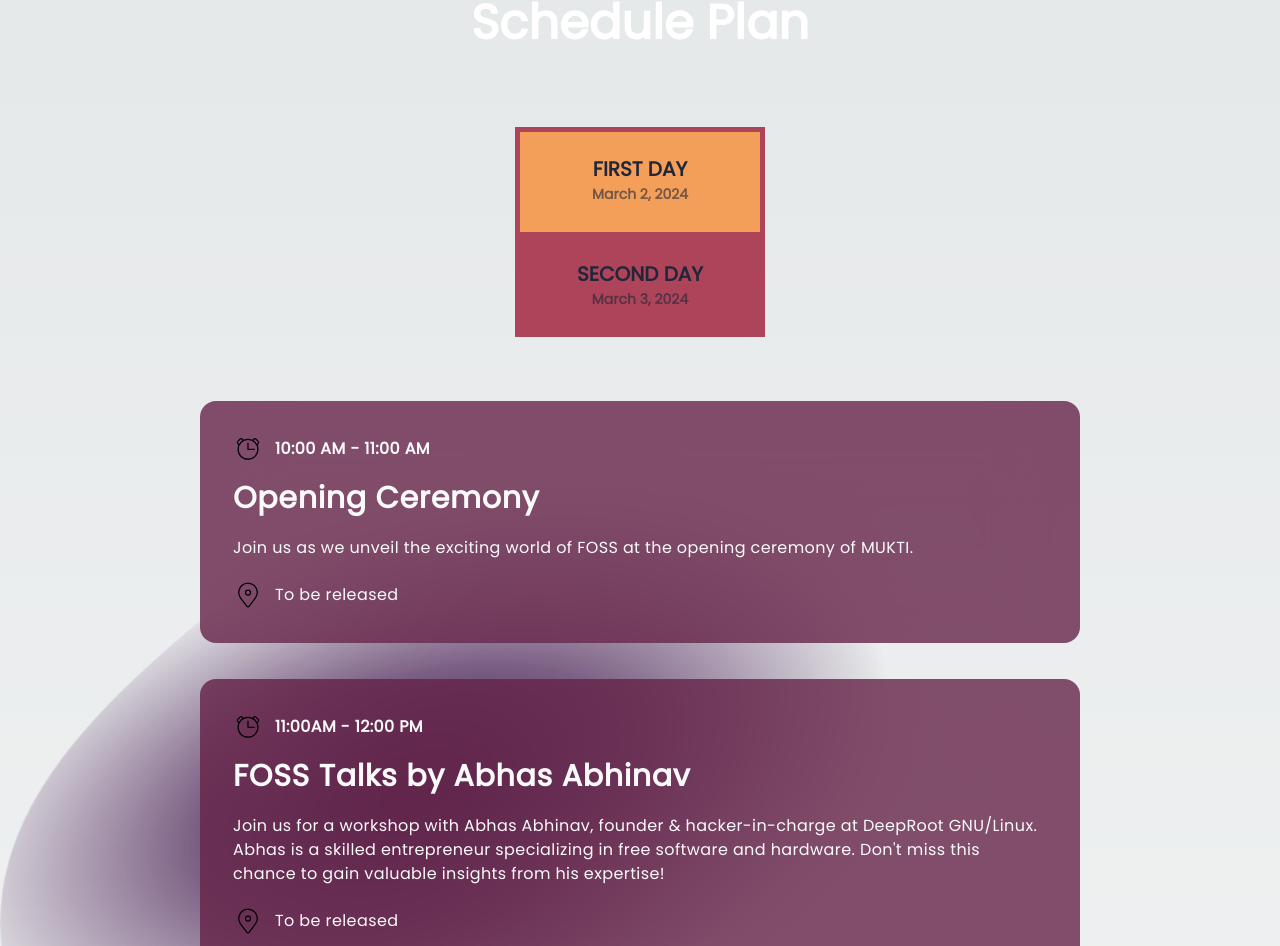
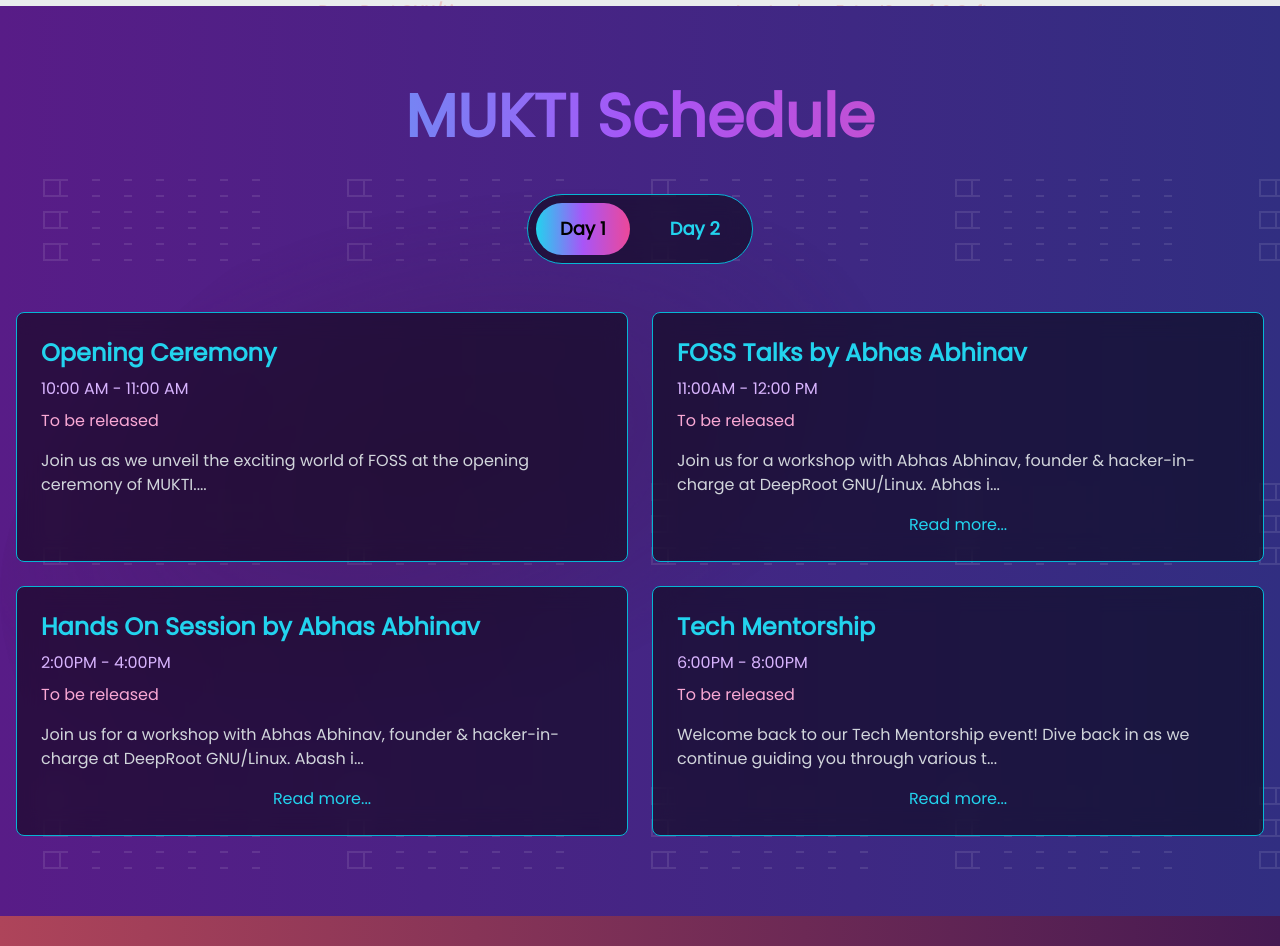
Before and after one commit to anand06amar/MUKTI, a Next.js app: page / in a window 1280 px wide. Shown: the part 1854-2800 px from the top of the page. Built offline with nearby package versions, Linux system fonts and the light colour scheme; no server answers.

Commit message:
changed schedule

```diff
--- a/src/app/page.tsx
+++ b/src/app/page.tsx
@@ -11,6 +11,7 @@
 import TimeLine from "@/components/timeline/TimeLine";
 import { Card } from "@/components/speakers/Card";
 import { Card2 } from "@/components/speakers/Card2";
+import Timeline from "@/components/timeline/TimeLine";
 
 
 export default function Home() {
@@ -19,12 +20,14 @@
       <NavbarFloat />
       <Hero />
       <Counter />
-      <div className="flex relative justify-center text-3xl lg:text-5xl font-bold font-lalezar z-40">Our Speakers</div>
-      <div className="flex flex-col lg:flex-row justify-center gap-y-16">
+      <div className="flex relative justify-center text-3xl lg:text-5xl font-bold font-lalezar z-40 my-16">
+        Our Speakers
+      </div>
+      <div className="flex flex-col lg:flex-row justify-center gap-y-16 mb-16">
         <Card />
         <Card2 />
       </div>
-      <TimeLine />
+      <Timeline />
       <Sponsors />
       <AboutUs />
     </div>
--- /dev/null
+++ b/src/components/navbar/Logo.tsx
@@ -0,0 +1,17 @@
+import React from 'react';
+import { motion } from 'framer-motion';
+
+const Logo = () => {
+  return (
+    <motion.div
+      className="text-2xl font-bold text-transparent bg-clip-text bg-gradient-to-r from-cyan-400 to-purple-500"
+      initial={{ opacity: 0, y: -20 }}
+      animate={{ opacity: 1, y: 0 }}
+      transition={{ duration: 0.5 }}
+    >
+      MUKTI
+    </motion.div>
+  );
+};
+
+export default Logo;
--- /dev/null
+++ b/src/components/timeline/CyberPunkCard.tsx
@@ -0,0 +1,48 @@
+"use client"
+
+import React, { useState } from "react";
+import { motion } from "framer-motion";
+
+interface CyberpunkCardProps {
+  title: string;
+  time: string;
+  venue: string;
+  description: string;
+}
+
+const CyberpunkCard: React.FC<CyberpunkCardProps> = ({ title, time, venue, description }) => {
+  const [isExpanded, setIsExpanded] = useState(false);
+
+  const toggleExpand = () => {
+    setIsExpanded(!isExpanded);
+  };
+
+  return (
+    <motion.div
+      className="bg-black bg-opacity-50 backdrop-blur-md rounded-lg p-6 border border-cyan-500 h-full flex flex-col justify-between"
+      initial={{ opacity: 0, scale: 0.9 }}
+      animate={{ opacity: 1, scale: 1 }}
+      transition={{ duration: 0.3 }}
+      whileHover={{ scale: 1.02 }}
+    >
+      <div>
+        <h3 className="text-2xl font-bold mb-2 text-cyan-400">{title}</h3>
+        <p className="text-purple-300 mb-2">{time}</p>
+        <p className="text-pink-300 mb-4">{venue}</p>
+        <p className="text-gray-300">
+          {isExpanded ? description : `${description.slice(0, 100)}...`}
+        </p>
+      </div>
+      {description.length > 100 && (
+        <button
+          className="mt-4 text-cyan-400 hover:text-cyan-300 transition-colors duration-300"
+          onClick={toggleExpand}
+        >
+          {isExpanded ? "Read less" : "Read more..."}
+        </button>
+      )}
+    </motion.div>
+  );
+};
+
+export default CyberpunkCard;
--- a/src/components/timeline/TimeLine.tsx
+++ b/src/components/timeline/TimeLine.tsx
@@ -1,146 +1,114 @@
 "use client"
 
-import React, {useState} from "react";
-import TimelineItem from "./TimelineItem";
-import { CardHoverEffectDemo } from "./Card";
+import React, { useState } from "react";
+import { motion, AnimatePresence } from "framer-motion";
 import Image from "next/image";
-import "./index.css";
-import { HoverEffect } from "../ui/card-hover-effect";
-// Define the type for the description as an array of strings
-type Description = string[];
+import CyberpunkCard from "./CyberPunkCard";
 
-// Define the TimelineItemData type
-interface TimelineItemData {
-  month: string;
-  date: number;
-  heading: string;
-  description: Description;
-}
+const day1 = [
+  {
+    title: "Opening Ceremony",
+    time: "10:00 AM - 11:00 AM",
+    venue: "To be released",
+    description: "Join us as we unveil the exciting world of FOSS at the opening ceremony of MUKTI.",
+  },
+  {
+    title: "FOSS Talks by Abhas Abhinav",
+    time: "11:00AM - 12:00 PM",
+    venue: "To be released",
+    description: "Join us for a workshop with Abhas Abhinav, founder & hacker-in-charge at DeepRoot GNU/Linux. Abhas is a skilled entrepreneur specializing in free software and hardware. Don't miss this chance to gain valuable insights from his expertise!",
+  },
+  {
+    title: "Hands On Session by Abhas Abhinav",
+    time: "2:00PM - 4:00PM",
+    venue: "To be released",
+    description: "Join us for a workshop with Abhas Abhinav, founder & hacker-in-charge at DeepRoot GNU/Linux. Abash is a skilled entrepreneur specializing in free software and hardware. Don't miss this chance to gain valuable insights from his expertise!",
+  },
+  {
+    title: "Tech Mentorship",
+    time: "6:00PM - 8:00PM",
+    venue: "To be released",
+    description: "Welcome back to our Tech Mentorship event! Dive back in as we continue guiding you through various tech stacks from scratch. Don't miss this chance to level up your skills and embark on your tech journey with us!",
+  },
+];
 
 const day2 = [
   {
     title: "DevOps Workshop by Joban Singh",
     time: "10:00am - 11:00am",
     venue: "To be released",
-    description:
-      "Join us for a workshop with Joban Singh, a Microsoft developer specializing in cutting-edge web technologies. Don't miss this opportunity to learn from his expertise!",
-    link: "#",
+    description: "Join us for a workshop with Joban Singh, a Microsoft developer specializing in cutting-edge web technologies. Don't miss this opportunity to learn from his expertise!",
   },
-
   {
     title: "Tech Mentorship",
-    time:  "2:00pm - 4:00pm",
+    time: "2:00pm - 4:00pm",
     venue: "To be released",
-    description:
-      "We're excited to introduce our Tech Mentorship event. Join us as we guide you through various tech stacks from scratch, helping you gain clarity and confidence in your understanding. Don't miss this opportunity to level up your skills and embark on your tech journey with us!",
-    link: "#",
+    description: "We're excited to introduce our Tech Mentorship event. Join us as we guide you through various tech stacks from scratch, helping you gain clarity and confidence in your understanding. Don't miss this opportunity to level up your skills and embark on your tech journey with us!",
   },
   {
     title: "Closing Ceremony",
     time: "4:00 pm to 4:30 pm",
     venue: "To be released",
-    description:
-      "Join us as we conclude our exploration of the exciting world of FOSS at the closing ceremony of MUKTI.",
-    link: "#",
-  },
-]
-
-const day1 = [
-  {
-    title: "Opening Ceremony",
-    time: "10:00 AM - 11:00 AM",
-    venue: "To be released",
-    description:
-      "Join us as we unveil the exciting world of FOSS at the opening ceremony of MUKTI.",
-    link: "#",
-  },
-  {
-    title: "FOSS Talks by Abhas Abhinav",
-    time: "11:00AM - 12:00 PM",
-    venue: "To be released",
-    description:
-      "Join us for a workshop with Abhas Abhinav, founder & hacker-in-charge at DeepRoot GNU/Linux. Abhas is a skilled entrepreneur specializing in free software and hardware. Don't miss this chance to gain valuable insights from his expertise!",
-    link: "#",
-  },
-
-  {
-    title: "Hands On Session by Abhas Abhinav",
-    time: "2:00PM - 4:00PM",
-    venue: "To be released",
-    description:
-      "Join us for a workshop with Abhas Abhinav, founder & hacker-in-charge at DeepRoot GNU/Linux. Abash is a skilled entrepreneur specializing in free software and hardware. Don't miss this chance to gain valuable insights from his expertise!",
-    link: "#",
-  },
-
-  {
-    title: "Tech Mentorship",
-    time: "6:00PM - 8:00PM",
-    venue: "To be released",
-    description:
-      "Welcome back to our Tech Mentorship event! Dive back in as we continue guiding you through various tech stacks from scratch. Don't miss this chance to level up your skills and embark on your tech journey with us!",
-    link: "#",
-  },
-
-];
-
-const data: TimelineItemData[] = [
-  // Array of timeline item objects, replace with your actual data
-  {
-    month: "March",
-    date: 2,
-    heading: "Welcome and onboarding",
-    description: [
-      "-> About The event",
-      "-> What do we gain at the end",
-      "-> How do we cover various aspects(importance of projects)",
-    ],
-  },
-  {
-    month: "March",
-    date: 3,
-    heading: "Welcome and onboarding - Continued",
-    description: [
-      "-> Combined VC on Discord where we introduce the individual mentors/team channels",
-      "-> Participants split into groups",
-      "-> Git/GitHub Basics",
-      "-> Individual orientation and Projects begin",
-    ],
+    description: "Join us as we conclude our exploration of the exciting world of FOSS at the closing ceremony of MUKTI.",
   },
 ];
 
 const Timeline: React.FC = () => {
-  const [day, setDay] = useState(1);
+  const [activeDay, setActiveDay] = useState(1);
 
   return (
-    <div className="timeline">
-      <div className="shedule-section">
+    <div className="timeline bg-gradient-to-r from-purple-900 to-indigo-900 py-20 px-4 relative overflow-hidden">
+      <div className="absolute inset-0 bg-[url('/images/circuit-board.svg')] opacity-10"></div>
+      <Image src="/images/Ellipse 26.png" alt="background" layout="fill" objectFit="cover" className="opacity-30" />
+      <div className="container mx-auto relative z-10">
+        <motion.h2
+          className="text-4xl md:text-6xl font-bold text-center mb-12 text-transparent bg-clip-text bg-gradient-to-r from-cyan-400 via-purple-500 to-pink-500"
+          initial={{ opacity: 0, y: -50 }}
+          animate={{ opacity: 1, y: 0 }}
+          transition={{ duration: 0.5 }}
+        >
+          MUKTI Schedule
+        </motion.h2>
 
-        <div className="auto-container">
-          <div className="sec-title flex items-center justify-center">
-            <h2 className="text-3xl lg:text-5xl font-bold text-white p-10">Schedule Plan</h2>
-          </div>
-          <Image src="/images/Ellipse 26.png" alt="image" width="10000" height="10000" className="absolute"/>
+        <div className="flex justify-center mb-12">
+          <motion.div
+            className="bg-black bg-opacity-50 backdrop-blur-md rounded-full p-2 flex space-x-4 border border-cyan-500"
+            initial={{ opacity: 0, scale: 0.9 }}
+            animate={{ opacity: 1, scale: 1 }}
+            transition={{ duration: 0.5 }}
+          >
+            {[1, 2].map((day) => (
+              <motion.button
+                key={day}
+                className={`px-4 md:px-6 py-2 md:py-3 rounded-full text-base md:text-lg font-semibold transition-all duration-300 ${
+                  activeDay === day
+                    ? "bg-gradient-to-r from-cyan-400 via-purple-500 to-pink-500 text-black"
+                    : "bg-transparent text-cyan-400 hover:bg-purple-800"
+                }`}
+                onClick={() => setActiveDay(day)}
+                whileHover={{ scale: 1.05 }}
+                whileTap={{ scale: 0.95 }}
+              >
+                Day {day}
+              </motion.button>
+            ))}
+          </motion.div>
+        </div>
 
-          <div className="shedule-tabs tabs-box p-10 mx-auto flex flex-col text-[#212639] lg:flex-row items-center justify-center rounded-lg">
-            {/* <div className="btns-box">
-                        <!--Tabs Box--> */}
-            <ul className="tab-buttons clearfix !text-[#212639] !font-extrabold ">
-              <li id="day-1" className={"tab-btn !text-[#212639] !font-black" + `${day === 1 ? "active-border !border-[5px] !font-black border-[#ae445a] !text-[#212639]":""}`} data-tab="#tab-2" onClick={() => setDay(1)}>
-                First Day <span className="!text-[#212639] !font-bold">March 2, 2024</span>
-              </li>
-              <li id="day-2" className={"tab-btn !text-[#212639] !font-black" + `${day === 2 ? "active-border !border-[5px] !font-black border-[#f39f5a] !text-[#212639]":""}`} data-tab="#tab-3" onClick={() => setDay(2)}>
-                Second Day <span className="!text-[#212639] !font-bold">March 3, 2024</span>
-              </li>
-            </ul>
-          </div>
-          {day === 1 ? <div>
-            <CardHoverEffectDemo items={day1}/>
-        </div>: <div>
-        <CardHoverEffectDemo items={day2}/>
-          </div>}
-
-
-        </div>
+        <AnimatePresence mode="wait">
+          <motion.div
+            key={activeDay}
+            initial={{ opacity: 0, x: -100 }}
+            animate={{ opacity: 1, x: 0 }}
+            exit={{ opacity: 0, x: 100 }}
+            transition={{ duration: 0.5 }}
+            className="grid grid-cols-1 md:grid-cols-2 gap-6"
+          >
+            {(activeDay === 1 ? day1 : day2).map((item, index) => (
+              <CyberpunkCard key={index} {...item} />
+            ))}
+          </motion.div>
+        </AnimatePresence>
       </div>
     </div>
   );
```
Also changed, not shown: public/images/circuit-board.svg (added).
